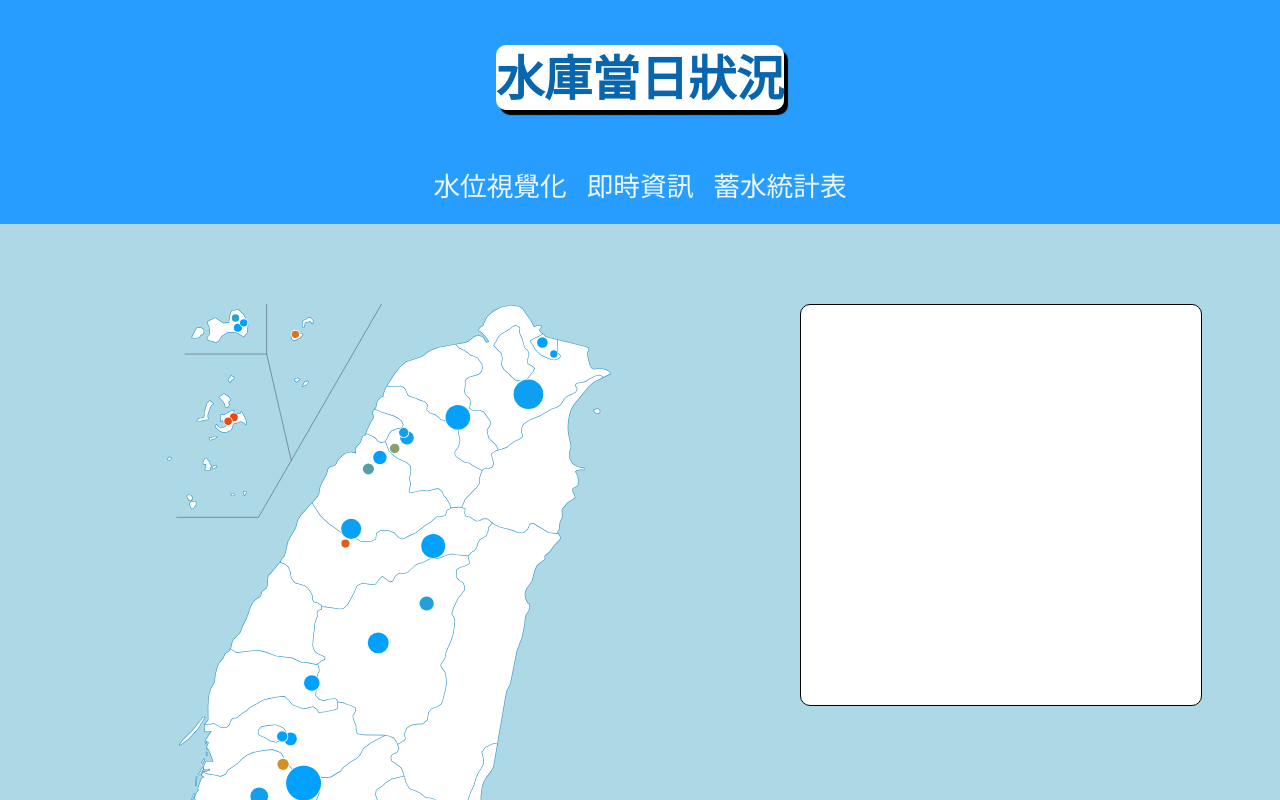
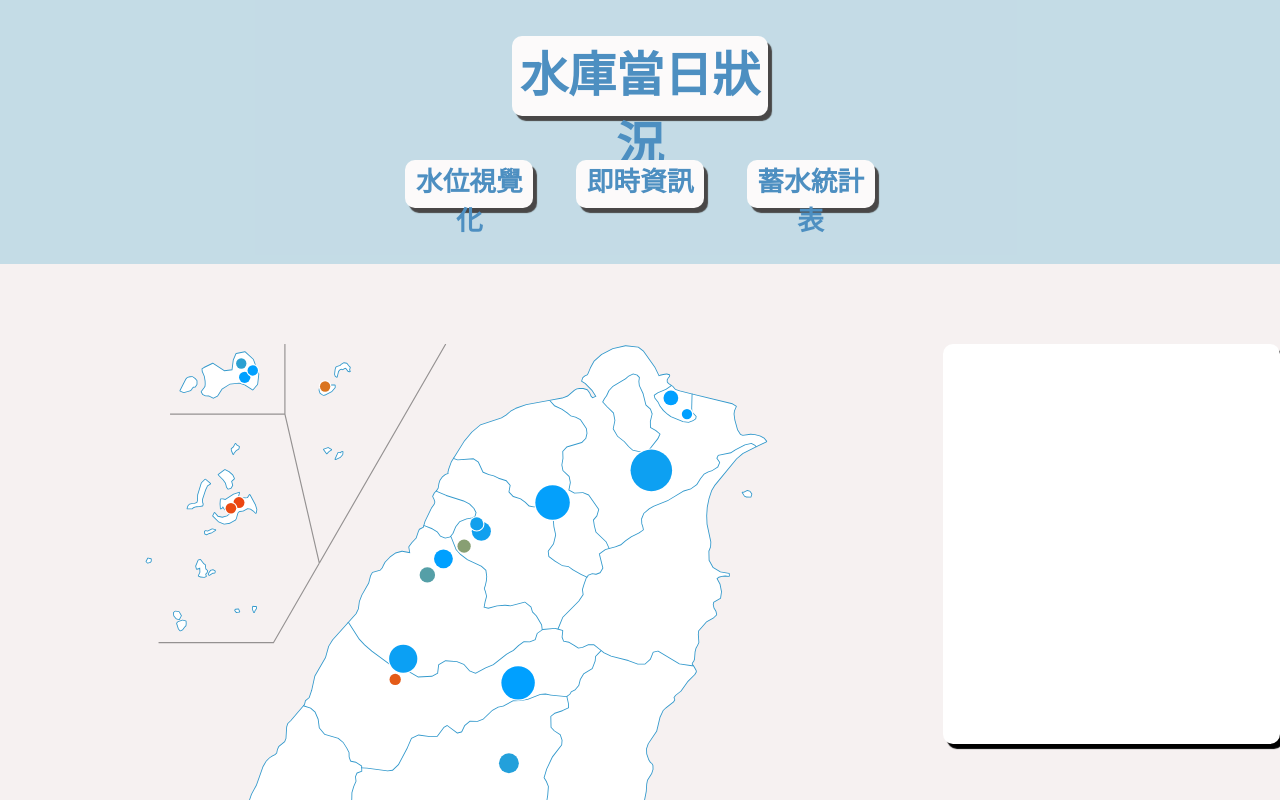
Before and after one commit to zawarudoooooooo/2023-11-29, a Vue app: page / in a window 1280 px wide. Shown: the top 800 px of the page. Built offline with nearby package versions, Linux system fonts and the light colour scheme.

Commit message:
header&main css

```diff
--- a/src/App.vue
+++ b/src/App.vue
@@ -16,12 +16,33 @@ import Header from './components/Header.vue'
 <style lang="scss" scoped>
   .header{
     width: 100vw;
-    height: 28vh;
-    background-color: #279EFF;
-  }
+    height: 33vh;
+    background-color: #AFD3E2;
+    opacity: 0.7;
+
+
+//     width: 100vw;
+//   height: 20vh;
+//   outline: 2px dashed gray;
+//   --c: #2196f3;
+//   --w1: radial-gradient(100% 57% at top, #0000 100%, var(--c) 100.5%) no-repeat;
+//   --w2: radial-gradient(100% 57% at bottom, var(--c) 100%, #0000 100.5%)
+//     no-repeat;
+//   background: var(--w1), var(--w2), var(--w1), var(--w2);
+//   background-position-x: -200%, -100%, 0%, 100%;
+//   background-position-y: 100%;
+//   background-size: 50.5% 100%;
+//   animation: m 1s infinite linear;
+// }
+
+// @keyframes m {
+//   0%  {background-position-x:-200%, -100%, 0%, 100%}
+//   100%{background-position-x:  0%, 100%, 200%, 300%}
+}
+
+
   .content{
-    margin-top: 20px;
-    background-color: lightblue;
+    margin-top: 10vmin;
   }
 
 </style>
--- a/src/assets/main.scss
+++ b/src/assets/main.scss
@@ -1,5 +1,5 @@
 body{
     margin: 0;
     font-family: 'Segoe UI', Tahoma, Geneva, Verdana, sans-serif;
-    background-color: lightblue;
+    background-color: #F6F1F1;
 }
--- a/src/components/Header.vue
+++ b/src/components/Header.vue
@@ -16,10 +16,15 @@ export default{
     <div class="title">
         <RouterLink to="/" class="routerItem">水庫當日狀況</RouterLink>
     </div>
+
     <nav>
+        <div class="item">
             <RouterLink to="/Visual" class="routerItem">水位視覺化</RouterLink>
             <RouterLink to="/Information" class="routerItem">即時資訊</RouterLink>
             <RouterLink to="/Caculate" class="routerItem">蓄水統計表</RouterLink>
+
+        </div>
+
     </nav>
 </template>
 
@@ -27,25 +32,36 @@ export default{
     .title{
         width: 100vw;
         height: 13vh;
-            text-align: center;
-            // margin-top: 5vmin;
-            padding-top: 5vmin;
+        padding-top: 3vmin;
+        display: flex;
+        justify-content: center;
+        align-items: center;
+        margin-bottom: 2vmin;
+
         .routerItem{
+            width: 20vw;
+            height: 10vh;
+            font-size: 36pt;
             text-decoration-line: none;
-                text-decoration-color:none ;
-                margin: 0px 10px;
-                font-size: 36pt;
-                color: aliceblue;
-            }
-            a.router-link-exact-active{
-            background-color: #fff;
+            background-color: white;
             color: #0766AD;
             border-radius: 10px;
             box-shadow: 4px 5px 1px black;
             font-weight: bold;
+            border-style: none;
+            text-align: center;
+
+            &:hover{
+                    background-color: #0766AD;
+                    color: white;
+            }
+
+            &:active{
+                    background-color: white;
+                    color: #0766AD;
             }
         }
-
+    }
 
     nav{
         width: 100vw;
@@ -53,19 +69,80 @@ export default{
         display: flex;
         justify-content: center;
         align-items: center;
+
+        .item{
+            width: 40vw;
+            margin: auto;
+            display: flex;
+            justify-content: space-around;
+
             .routerItem{
+            width: 10vw;
+            height: 6vh;
+            text-align: center;
+            font-size: 20pt;
             text-decoration-line: none;
-                text-decoration-color:none ;
-                margin: 0px 10px;
-                font-size: 20pt;
-                color: aliceblue;
-            }
-        }
-        a.router-link-exact-active{
-            background-color: #fff;
+            background-color: white;
             color: #0766AD;
             border-radius: 10px;
             box-shadow: 4px 5px 1px black;
             font-weight: bold;
+            border-style: none;
+
+            &:hover{
+                    background-color: #0766AD;
+                    color: white;
             }
+
+            &:active{
+                    background-color: white;
+                    color: #0766AD;
+            }
+
+
+            }
+
+
+        }
+
+    }
+                // }
+
+                //     // background: radial-gradient(100% 57% at top ,#0000 100%,#2196F3 100.5%);
+                //     // background-size: 50% 100%;
+                //     background-position: 0 100%;
+                // text-shadow: 1px 1px black, -1px -1px black, -1px -1px black, -1px -1px black;
+                //     color: white;
+
+                //     --c: #2196f3;
+                //     --w1: radial-gradient(100% 57% at top, #0000 100%, var(--c) 100.5%) no-repeat;
+                //     --w2: radial-gradient(100% 57% at bottom, var(--c) 100%, #0000 100.5%) no-repeat;
+                //     background: var(--w1), var(--w2), var(--w1), var(--w2);
+                //     background-position-x: -200%, -100%, 0%, 100%;
+                //     background-position-y: 100%;
+                //     background-size: 50.5% 100%;
+                //     animation: m 1s infinite linear;
+                // }
+
+                // @keyframes m {
+                //     0%  {background-position-x:-200%, -100%, 0%, 100%}
+                //     100%{background-position-x:  0%, 100%, 200%, 300%}
+                // }
+
+                // @keyframes m {
+                //     0%  {background-position-x:-200%, -100%, 0%, 100%}
+                //     100%{background-position-x:  0%, 100%, 200%, 300%}
+                // }
+
+                    // background-repeat: no-repeat;
+
+
+//         a.router-link-exact-active{
+//             background-color: #fff;
+//             color: #0766AD;
+//             border-radius: 10px;
+//             box-shadow: 4px 5px 1px black;
+//             font-weight: bold;
+
+
 </style>
--- a/src/views/Main.vue
+++ b/src/views/Main.vue
@@ -49,11 +49,11 @@ fetch("https://data.wra.gov.tw/OpenAPI/api/OpenData/50C8256D-30C5-4B8D-9B84-2E14
                 // console.log(item1.ReservoirIdentifier);
                 obj1.forEach((item2) => {
                     if (item1.ReservoirIdentifier == item2.StationNo) {
-                      PercentageTiele.innerText="蓄水儲存比例："
+                      PercentageTiele.innerText="蓄水儲存比例"
                         Percentage.innerText = Math.floor(item2.PercentageOfStorage) + "% ";
                     }
                 });
-                btn.innerHTML =' <a href="./Visual"  style="text-decoration:none;color:white;background-color: #5CD2E6;margin-top: 10px;padding: 5px;border-radius: 10px;border: 1px solid black;"> 點我查看詳細</a>';
+                btn.innerHTML =' <a href="./Visual"  style="text-decoration:none;color:white;background-color: #19A7CE;border-radius: 10px; width:15vmin; height:3.5vmin;"> 詳細資料</a>';
             }
             });
         });
@@ -135,13 +135,11 @@ fetch("https://data.wra.gov.tw/OpenAPI/api/OpenData/50C8256D-30C5-4B8D-9B84-2E14
     </svg>
     <div class="content">
         <div class="title">
-
             <h1 id="rname"></h1>
         </div>
         <h1 id="PercentageTiele"></h1>
         <span id="Percentage" class="Percentage"></span>
         <div id="btn" class="btn">
-
         </div>
     </div>
   </div>
@@ -153,55 +151,60 @@ fetch("https://data.wra.gov.tw/OpenAPI/api/OpenData/50C8256D-30C5-4B8D-9B84-2E14
   .svgArea{
         margin-top: 10vmin;
         display: flex;
+
         svg{
-    width: 100vmin;
-    height: 100vmin;
+            width: 140vmin;
+            height: 140vmin;
         }
+
         circle{
             transition: all 0.3s;
             paint-order:stroke;
             transition: 0.5s;
             cursor: pointer;
         }
+
         circle:hover {
             transform: translate(-5px, -5px);
         }
+
         path{
             transition: all 0.3s;
             paint-order:stroke;
             transition: 0.5s;
             cursor: pointer;
         }
+
         path:hover {
             fill:#35A29F;
             transform: translate(-5px, -5px);
+        }
   }
     .content{
         width: 50vmin;
         height: 50vmin;
         border-radius: 10px;
         background-color: #fff;
-        border: 1px solid black;
+        text-align: center;
+        box-shadow: 4px 5px 1px black;
+
         span{
-          font-size: 100px;
+          font-size: 80pt;
         }
         .title{
-          background-color: bisque;
+          background-color: #AFD3E2;
           border-top-right-radius: 10px;
           border-top-left-radius: 10px;
           h1{
-            text-align: center;
             margin-top: 0px;
+            color: white;
           }
         }
-        .Percentage{
-          margin-bottom: 10px;
-          margin-left: 50px;
-        }
         .btn{
-          margin-top: 15%;
-          margin-left: 35%;
-        }
+            display: flex;
+            justify-content: center;
+            align-items: center;
+            margin-top: 3.5vmin;
         }
     }
 </style>
```
Lines whose indentation alone changed are shown as unchanged.
